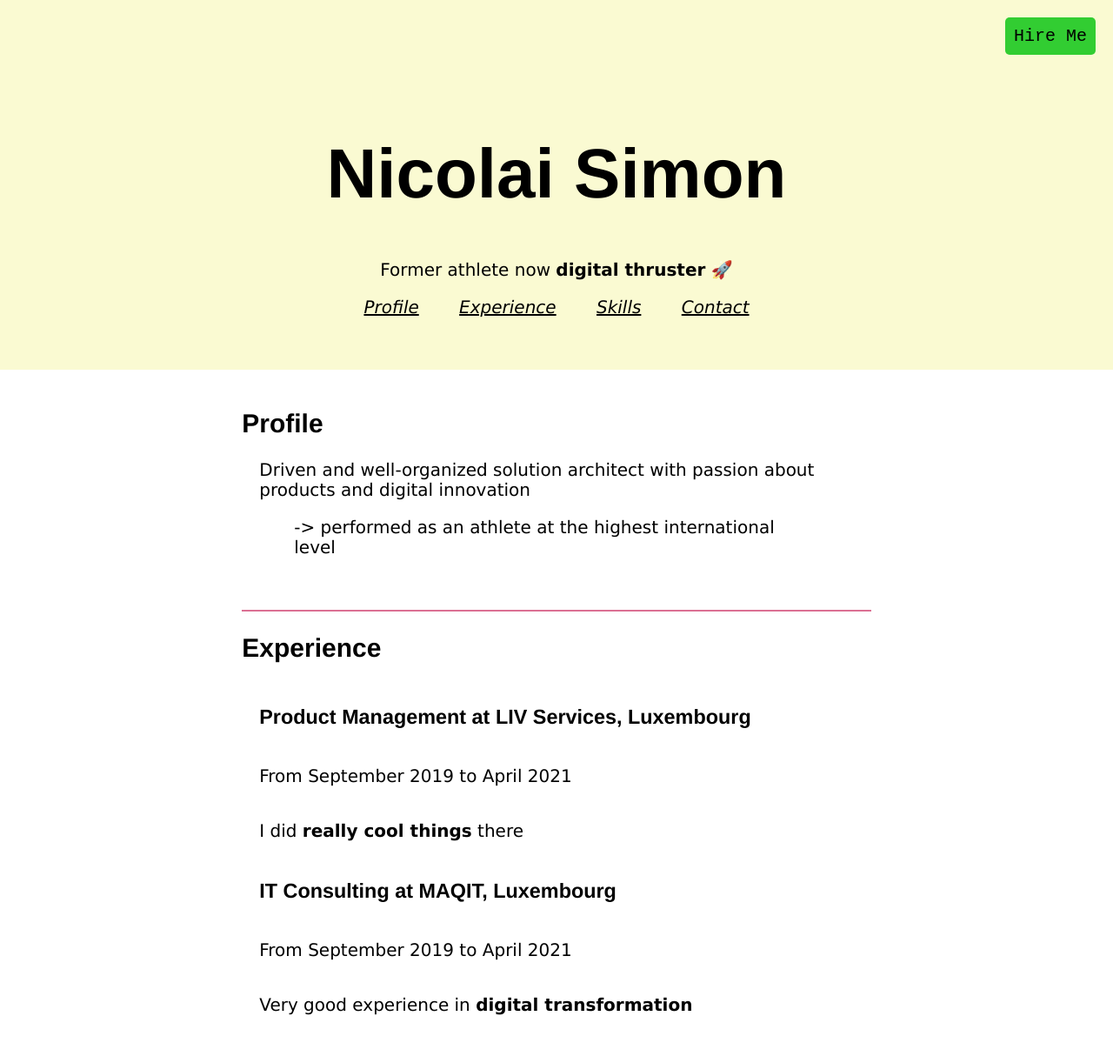
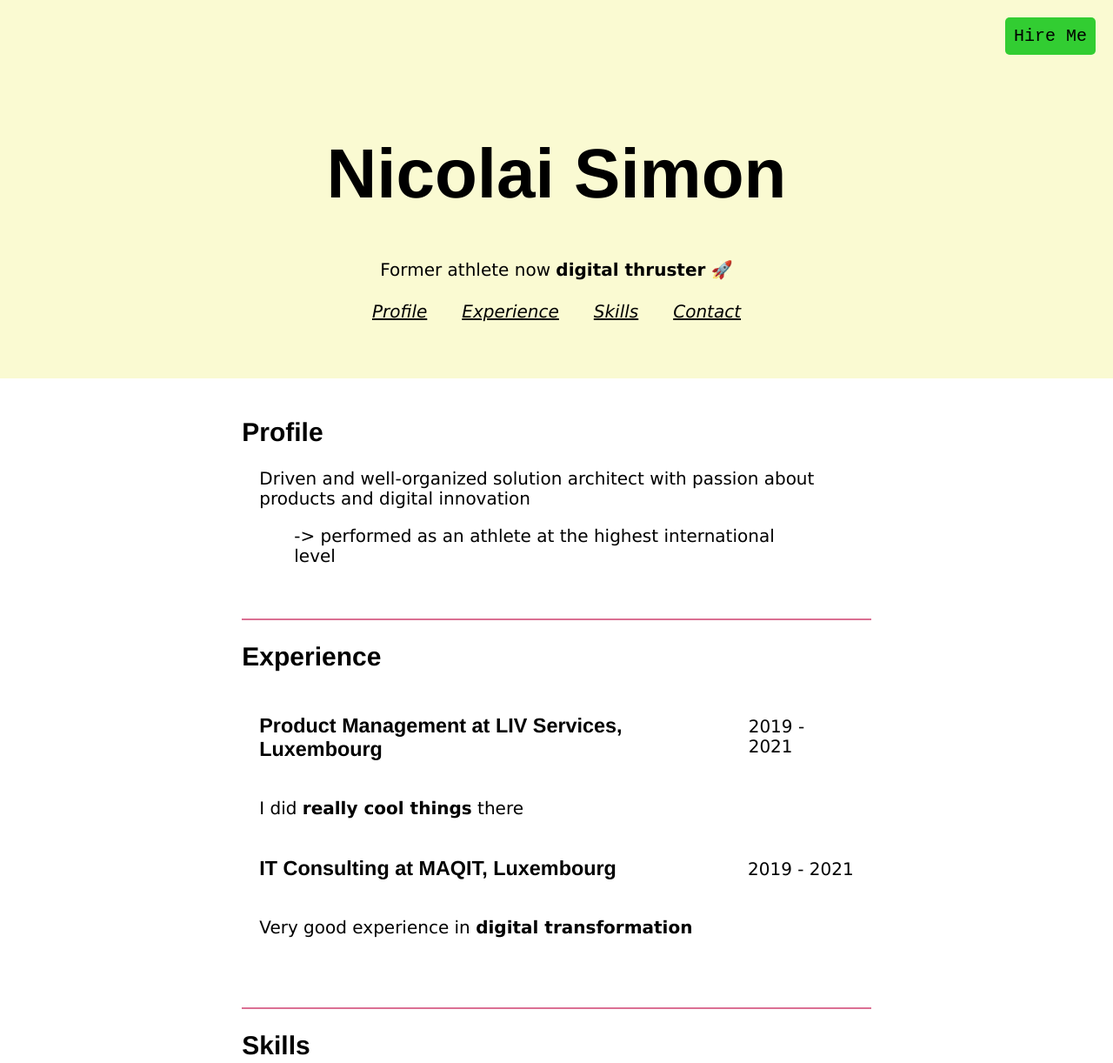
Before and after one commit to nniiccoo31/cv, a plain HTML site: page index.html in a window 1280 px wide. Shown: the top 1222 px of the page at 87% size. Drawn offline with nearby package versions, Linux system fonts and the light colour scheme.

Commit message:
Flexbox for navigation and experience

```diff
--- a/index.html
+++ b/index.html
@@ -25,7 +25,7 @@
           Former athlete now <strong>digital thruster</strong>
         </p>
       </div>
-      <nav>
+      <nav class="navigation">
         <a class="nav-link" href="#Profile"><i>Profile</i></a>
         <a class="nav-link" href="#Experience"><i>Experience</i></a>
         <a class="nav-link" href="#Skills"><i>Skills</i></a>
@@ -48,22 +48,20 @@
         <h2 class="article-heading">Experience</h2>
         <section>
           <!--put title and sub-heading in header / otherwise paragraph is regular text-->
-          <header>
+          <header class="experience-header">
             <h3 class="experience-heading">
               Product Management at LIV Services, Luxembourg
             </h3>
-            <p class="experience-subheading">
-              From September 2019 to April 2021
-            </p>
+            <p class="experience-subheading">2019 - 2021</p>
           </header>
           <p>I did <strong>really cool things</strong> there</p>
         </section>
         <section>
-          <header>
+          <header class="experience-header">
             <h3 class="experience-heading">
               IT Consulting at MAQIT, Luxembourg
             </h3>
-            <p>From September 2019 to April 2021</p>
+            <p>2019 - 2021</p>
           </header>
           <p class="experience-subheading">
             Very good experience in <strong>digital transformation</strong>
--- a/style.css
+++ b/style.css
@@ -106,8 +106,22 @@ h6 {
   }
 }
 
+/*flexbox einstellen für navigation */
+.navigation {
+  display: flex;
+  flex-direction: column;
+  align-items: center;
+}
+
+/* flexbox umbruch bei medium screen */
+@media screen and (min-width: 768px) {
+  .navigation {
+    flex-direction: row;
+    justify-content: center;
+  }
+}
+
 /* Task Pseudo classes and combinators */
-
 .nav-link {
   padding: 0.25rem 0.5rem;
   color: black;
@@ -183,6 +197,20 @@ main > article + article {
   display: inline-block;
 }
 
+.experience-header {
+  display: flex;
+  flex-direction: column;
+  justify-content: space-between;
+}
+
+@media screen and (min-width: 768px) {
+  .experience-header {
+    display: flex;
+    flex-direction: row;
+    align-items: baseline;
+    justify-content: space-between;
+  }
+}
 /*
 *
 *
```
Also changed, not shown: 1 other file.
